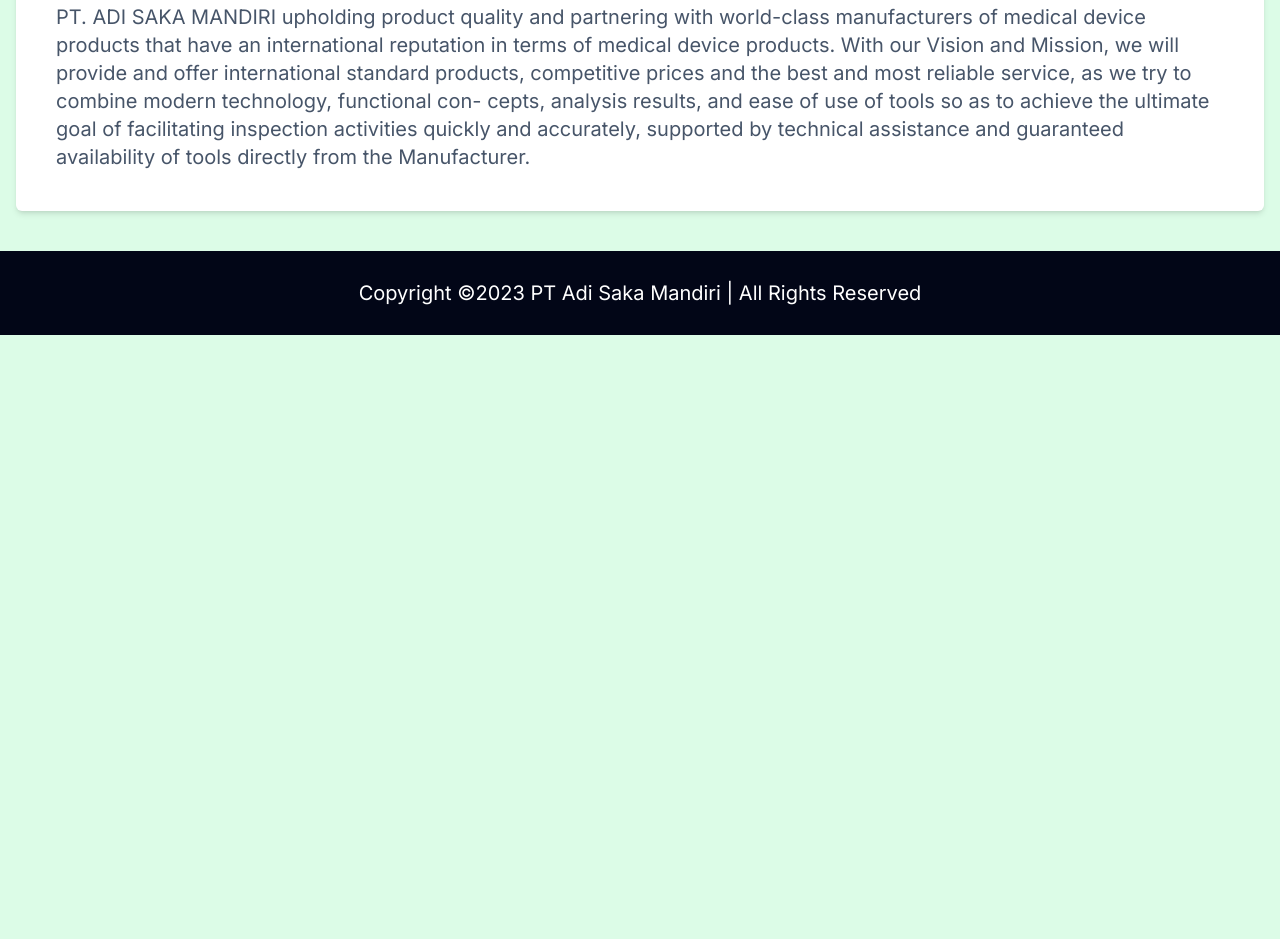
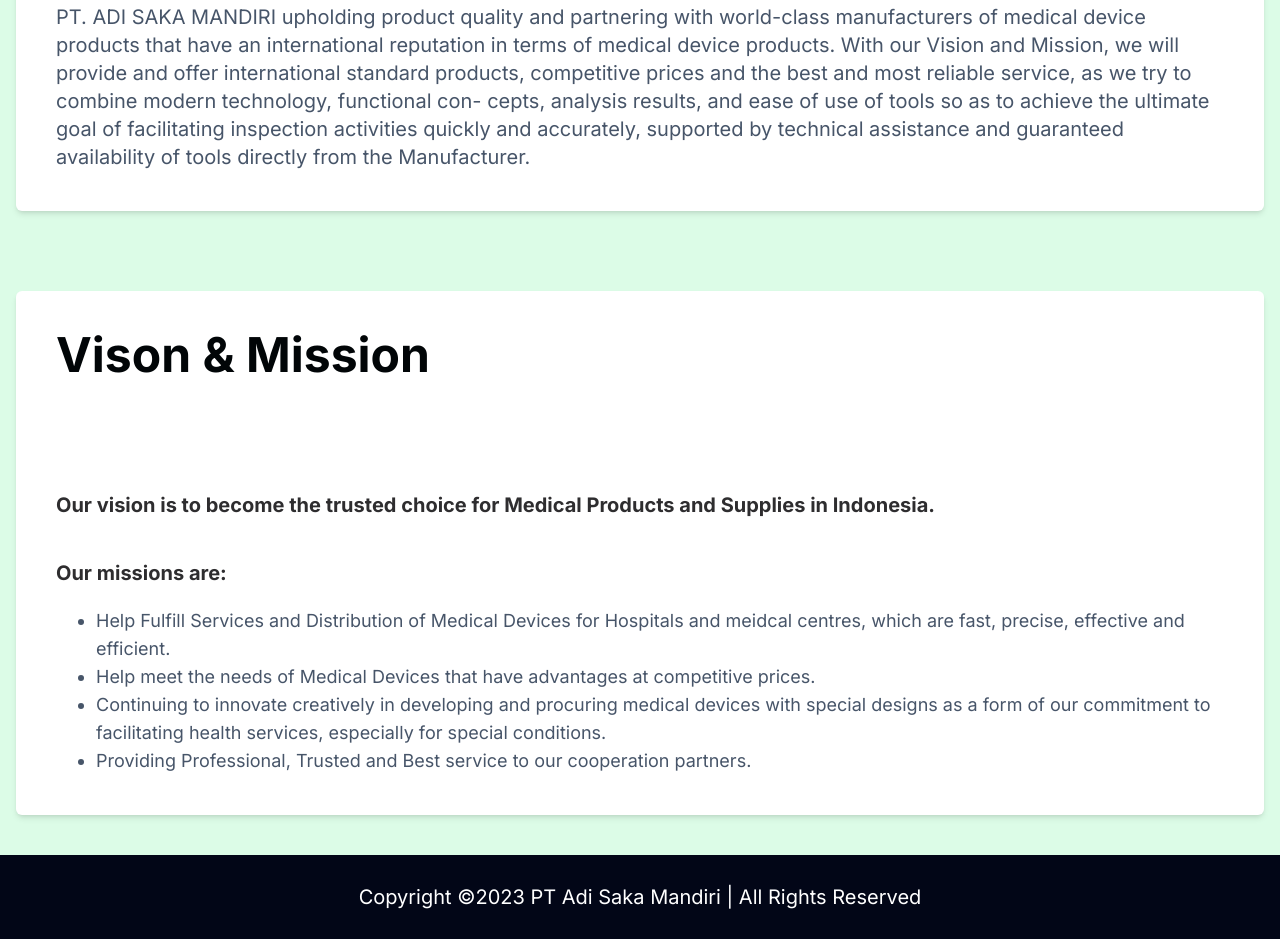
Before and after one commit to dafsuy/adi-saka-mandiri, a website: page about.html in a window 1280 px wide. Shown: the part 1687-2626 px from the top of the page. Before the commit the page ends 2022 px from the top, so only its background shows below. Drawn offline with nearby package versions, Linux system fonts and the light colour scheme; a web font is replaced by a local one.

Commit message:
Vision Mission Added

```diff
--- a/about.html
+++ b/about.html
@@ -198,6 +198,45 @@
         </div>
       </section>
       <!-- End Background -->
+      <!-- Vison Mission -->
+      <section class="mt-20 lg\:mt-28">
+        <div class="container px-4 mx-auto">
+          <div class="p-5 mx-auto bg-white rounded-md shadow-md sm:p-10">
+            <h2 class="text-4xl font-bold lg:text-5xl text-darkColor">
+              Vison & Mission
+            </h2>
+            <div class="mt-20 sm:mt-28">
+              <h3 class="text-xl font-bold">
+                Our vision is to become the trusted choice for Medical Products
+                and Supplies in Indonesia.
+              </h3>
+              <h3 class="mt-10 text-xl font-bold">Our missions are:</h3>
+              <ul class="pl-10 mt-5 list-disc list-outside text-slate-600 lg:text-lg">
+                <li>
+                  Help Fulfill Services and Distribution of Medical Devices for
+                  Hospitals and meidcal centres, which are fast, precise,
+                  effective and efficient.
+                </li>
+                <li>
+                  Help meet the needs of Medical Devices that have advantages at
+                  competitive prices.
+                </li>
+                <li>
+                  Continuing to innovate creatively in developing and procuring
+                  medical devices with special designs as a form of our
+                  commitment to facilitating health services, especially for
+                  special conditions.
+                </li>
+                <li>
+                  Providing Professional, Trusted and Best service to our
+                  cooperation partners.
+                </li>
+              </ul>
+            </div>
+          </div>
+        </div>
+      </section>
+      <!-- End Vison Mission -->
     </main>
     <!-- End Main -->
     <!-- Footer Section -->
```
Also changed, not shown: public/css/style.css.
